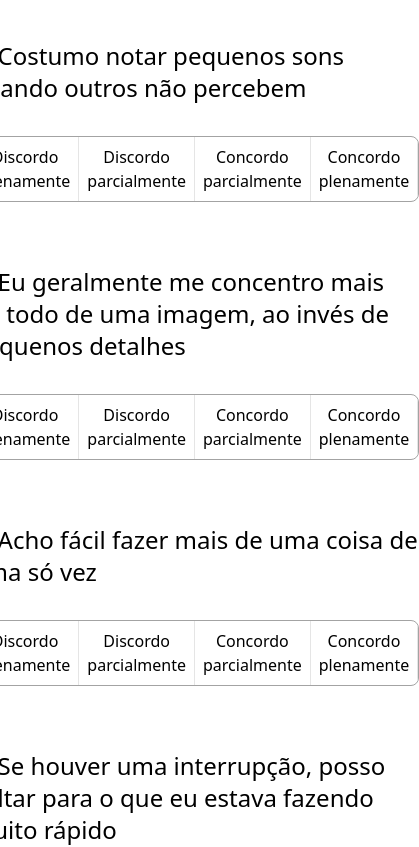
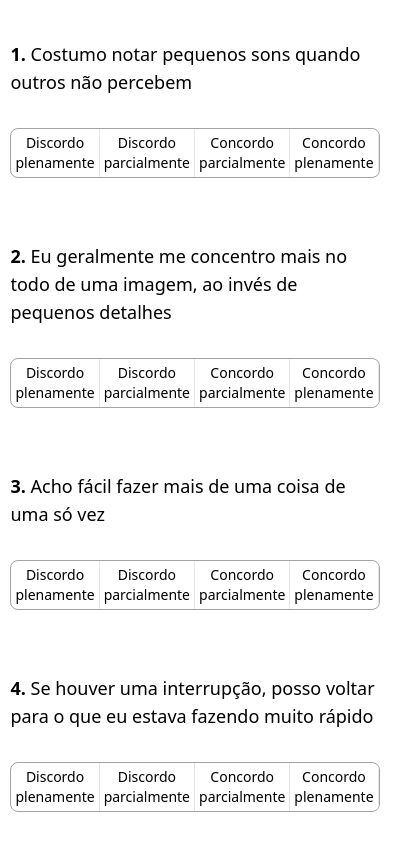
Before and after one commit to mateusfg7/aq-10-protocol, a SvelteKit app: page / in a window 390 px wide. Shown: the top 847 px of the page, 419 px wide, since content can reach past the window. Built offline with nearby package versions, Linux system fonts and the light colour scheme.

Commit message:
feat(ui): create responsive sizes

```diff
--- a/src/lib/components/choice-selector.svelte
+++ b/src/lib/components/choice-selector.svelte
@@ -19,7 +19,7 @@
 </script>
 
 <div class="flex flex-col gap-8">
-	<span class="text-2xl">
+	<span class="text-lg md:text-2xl">
 		<span class="font-bold">{index}.</span>
 		<span>{title}</span>
 	</span>
--- a/src/lib/components/choice.svelte
+++ b/src/lib/components/choice.svelte
@@ -17,7 +17,7 @@
 	class:bad_0={option === 'bad_0'}
 	class:good_0={option === 'good_0'}
 	class:good_1={option === 'good_1'}
-	class="flex items-center justify-center flex-1 p-2 text-center transition-colors border-r cursor-pointer select-none border-neutral-200 data-[selected='true']:font-bold"
+	class="flex items-center justify-center flex-1 text-sm md:text-base p-1 md:p-2 text-center transition-colors border-r cursor-pointer select-none border-neutral-200 data-[selected='true']:font-bold"
 >
 	{optionTitles[option]}
 </button>
--- a/src/lib/global.css
+++ b/src/lib/global.css
@@ -4,6 +4,6 @@
 
 @layer base {
 	body {
-		@apply flex justify-center p-10;
+		@apply flex justify-center py-10 px-5;
 	}
 }
--- a/src/routes/+page.svelte
+++ b/src/routes/+page.svelte
@@ -78,11 +78,11 @@
 		{/each}
 	</div>
 	<div class="space-y-10">
-		<div class="flex justify-between text-4xl">
+		<div class="flex justify-between text-2xl md:text-4xl">
 			<span>Pontos</span>
 			<span
 				data-use-gradient={total && total > 5}
-				class="text-6xl font-bold gradient bg-clip-text data-[use-gradient='true']:text-transparent"
+				class="text-4xl md:text-6xl font-bold gradient bg-clip-text data-[use-gradient='true']:text-transparent"
 			>
 				{#if total}
 					{total}
@@ -93,7 +93,7 @@
 		</div>
 		<button
 			on:click={getTotal}
-			class="w-full p-4 text-3xl font-bold text-white transition-colors bg-blue-500 rounded-lg hover:bg-blue-600 active:bg-blue-800"
+			class="w-full p-4 text-xl font-bold text-white transition-colors bg-blue-500 rounded-lg md:text-3xl hover:bg-blue-600 active:bg-blue-800"
 			>Calcular</button
 		>
 	</div>
```
